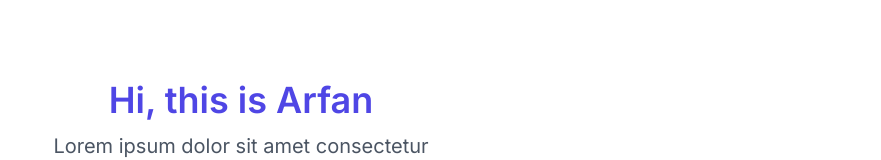
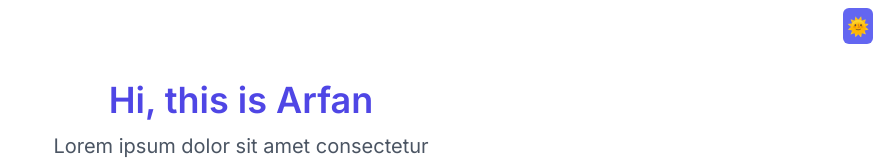
Before and after one commit to cleitonrs/react-tailwind-portfolio, a React (Vite) app: page / in a window 1280 px wide. Shown: the top 160 px of the page, without its empty margins (399-1280 px from the left). Built offline with nearby package versions, Linux system fonts and the light colour scheme.

Commit message:
dark mode

```diff
--- a/src/App.jsx
+++ b/src/App.jsx
@@ -1,12 +1,44 @@
 import React from "react"
+import { useEffect } from "react"
+import { useState } from "react"
 import HeroSection from "./components/HeroSection"
 
 function App() {
+  const [theme, setTheme] = useState(null)
+
+  useEffect(() => {
+    if(window.matchMedia('(prefers-color-scheme: dark)').matches) {
+      setTheme('dark')
+    } else {
+      setTheme('light')
+    }
+  }, [])
+
+  useEffect(() => {
+    if(theme === 'dark') {
+      document.documentElement.classList.add('dark')
+    } else {
+      document.documentElement.classList.remove('dark')
+    }
+  }, [theme])
+
+  const handleThemeSwitch = () => {
+    setTheme(theme === 'dark' ? 'light' : 'dark')
+  }
 
   return (
-    <div className='font-inter'>
-      <HeroSection />
-    </div>
+    <>
+      <button
+       type="button"
+       onClick={handleThemeSwitch}
+       className="fixed z-10 right-2 top-2 bg-indigo-500 text-lg p-1 rounded-md  "
+      >
+        {theme === 'dark' ? '🌙' : '🌞'}
+      </button>
+      <div className='font-inter bg:white dark:bg-slate-900'>
+        <HeroSection />
+      </div>
+    </>
   )
 }
 
--- a/src/components/HeroSection.jsx
+++ b/src/components/HeroSection.jsx
@@ -4,8 +4,8 @@ const HeroSection = () => {
   return (
     <div className='flex justify-center items-center flex-col py-20'>
       <div className='text-center'>
-        <h1 className='text-2xl md:text-4xl mb-1 md:mb-3 text-indigo-600 font-semibold'>Hi, this is Arfan</h1>
-        <p className='text-md md:text-xl max-w-md mb-3 text-gray-600'>Lorem ipsum dolor sit amet consectetur adipisicing elit. Eum, accusantium.</p>
+        <h1 className='text-2xl md:text-4xl mb-1 md:mb-3 text-indigo-600 font-semibold dark:text-indigo-500'>Hi, this is Arfan</h1>
+        <p className='text-md md:text-xl max-w-md mb-3 text-gray-600 dark:text-gray-300'>Lorem ipsum dolor sit amet consectetur adipisicing elit. Eum, accusantium.</p>
         <a href="#" className='inline-block px-8 py-3 border border-transparent text-base font-medium rounded-md text-white bg-indigo-600 hover:bg-indigo-700 md:text-md'>See Works</a>
       </div>
     </div>
```
